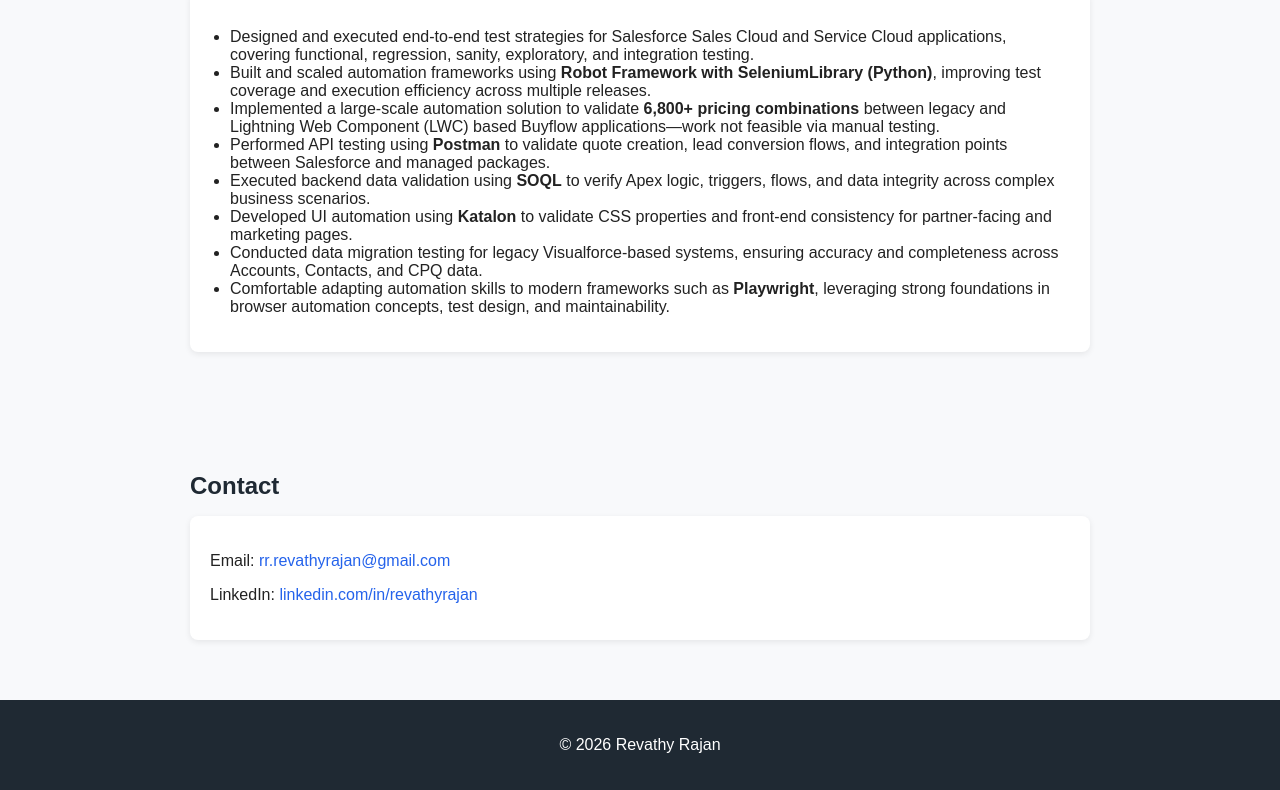
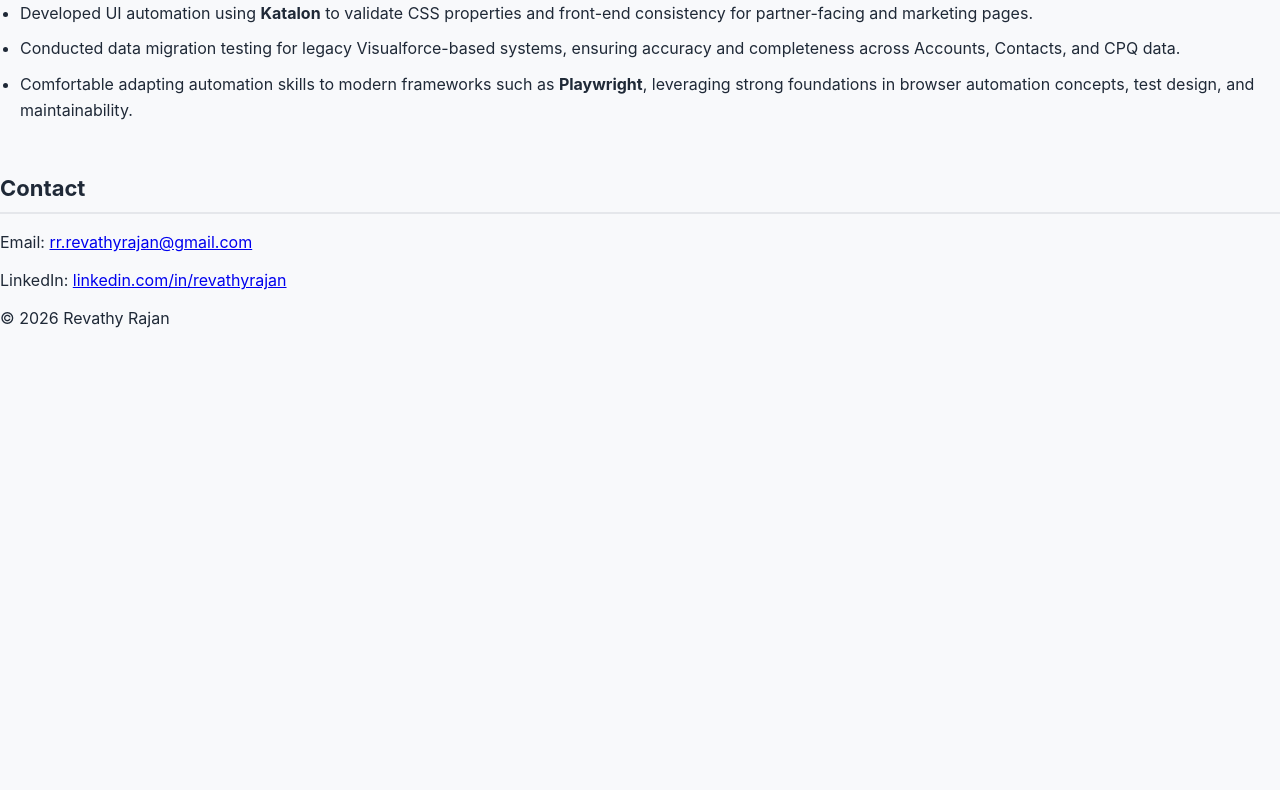
Before and after one commit to RevrajQA/revathyrajan.github.io, a plain HTML site: page index.html in a window 1280 px wide. Shown: the part 1452-2242 px from the top of the page. After the commit the page ends 1795 px from the top, so only its background shows below. Drawn offline with Linux system fonts and the light colour scheme.

Commit message:
UI changes

```diff
--- a/index.html
+++ b/index.html
@@ -5,17 +5,52 @@
   <meta name="viewport" content="width=device-width, initial-scale=1.0" />
   <title>Revathy Rajan | QA & Automation Engineer</title>
   <style>
-    body { font-family: Arial, sans-serif; margin: 0; background: #f8f9fb; color: #222; }
-    header { background: #1f2933; color: #fff; padding: 40px 20px; }
-    header h1 { margin: 0; font-size: 2.2rem; }
-    header p { margin-top: 10px; max-width: 700px; }
-    section { padding: 40px 20px; max-width: 900px; margin: auto; }
-    h2 { color: #1f2933; margin-bottom: 16px; }
-    .card { background: #fff; padding: 20px; margin-bottom: 20px; border-radius: 8px; box-shadow: 0 2px 6px rgba(0,0,0,0.08); }
-    ul { padding-left: 20px; }
-    footer { background: #1f2933; color: #fff; text-align: center; padding: 20px; }
-    a { color: #2563eb; text-decoration: none; }
-  </style>
+  body {
+    font-family: -apple-system, BlinkMacSystemFont, "Segoe UI", Roboto, Arial, sans-serif;
+    background-color: #f8f9fb;
+    color: #1f2937;
+    margin: 0;
+    padding: 0;
+    line-height: 1.6;
+  }
+
+  .container {
+    max-width: 900px;
+    margin: auto;
+    padding: 40px 24px;
+    background: #ffffff;
+  }
+
+  h1 {
+    font-size: 32px;
+    margin-bottom: 8px;
+  }
+
+  h2 {
+    font-size: 22px;
+    margin-top: 48px;
+    margin-bottom: 16px;
+    border-bottom: 2px solid #e5e7eb;
+    padding-bottom: 6px;
+  }
+
+  h3 {
+    font-size: 18px;
+    margin-bottom: 6px;
+  }
+
+  p {
+    margin: 6px 0 12px;
+  }
+
+  ul {
+    padding-left: 20px;
+  }
+
+  li {
+    margin-bottom: 10px;
+  }
+</style>
 </head>
 <body>
 
```
